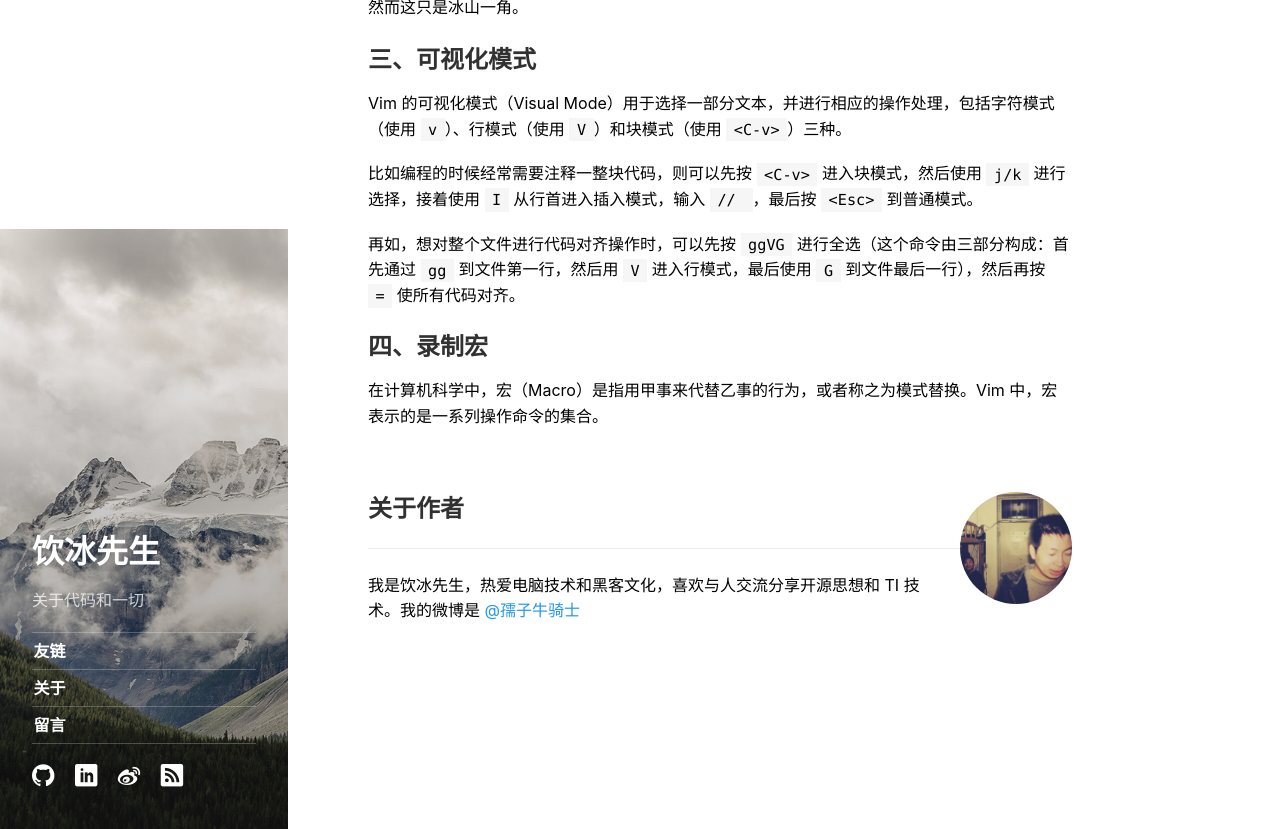
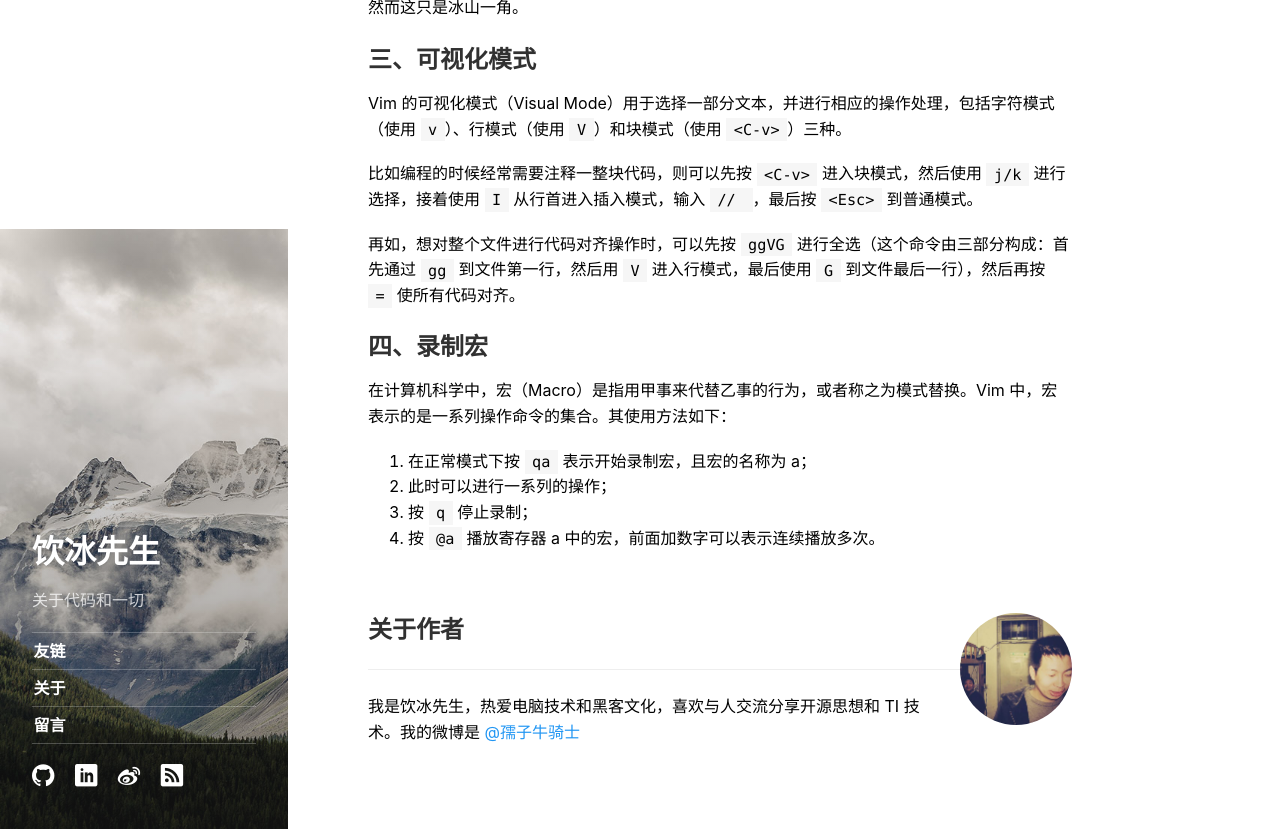
Before and after one commit to ybm/myanbin.github.io, a Jekyll site: the page built from _posts/2013-07-14-effective-vim.md, in a window 1280 px wide and 900 px high, scrolled down 1353 px, cut to the strip 71-900 px from the top of the window. Built offline with Jekyll 4.4.1, drawn with Linux system fonts in a browser that asks for light colours; comment, search, counter and statistics services are not loaded.

```diff
--- a/_data/tags.yml
+++ b/_data/tags.yml
@@ -15,7 +15,7 @@ life:
   name: 生活
   image: /public/img/buckow.jpg
   description: |
-    **Simple living, noble thinking**——这是上学时我从西方哲学家斯宾诺莎那里得到的名言，并成了我追求简朴而具有理性思想的生活方式的座右铭。
+    **Simple living, noble thinking**。这是上学时我从西方哲学家斯宾诺莎那里得到的名言，并成了我追求简朴而具有理性思想的生活方式的座右铭。
 
 code:
   name: 代码
--- a/_posts/2013-07-14-effective-vim.md
+++ b/_posts/2013-07-14-effective-vim.md
@@ -49,4 +49,9 @@ Vim 的可视化模式（Visual Mode）用于选择一部分文本，并进行
 
 ## 四、录制宏
 
-在计算机科学中，宏（Macro）是指用甲事来代替乙事的行为，或者称之为模式替换。Vim 中，宏表示的是一系列操作命令的集合。
+在计算机科学中，宏（Macro）是指用甲事来代替乙事的行为，或者称之为模式替换。Vim 中，宏表示的是一系列操作命令的集合。其使用方法如下：
+
+1. 在正常模式下按 `qa` 表示开始录制宏，且宏的名称为 a；
+2. 此时可以进行一系列的操作；
+3. 按 `q` 停止录制；
+4. 按 `@a` 播放寄存器 a 中的宏，前面加数字可以表示连续播放多次。
```
Also changed, not shown: _posts/2009-02-20-one-and-half-years-summary-after-enter-university.md (+1 -0 lines), _posts/2016-06-27-git-cheat-sheet.md (+8 -1 lines), _posts/2016-07-23-create-react-app-with-es6.md (+1 -1 lines), _posts/2017-01-23-two-years-after-graduate.md (+3 -1 lines), _posts/2017-04-05-using-draftjs-to-build-a-modern-editor.md (added, +77 -0 lines).
